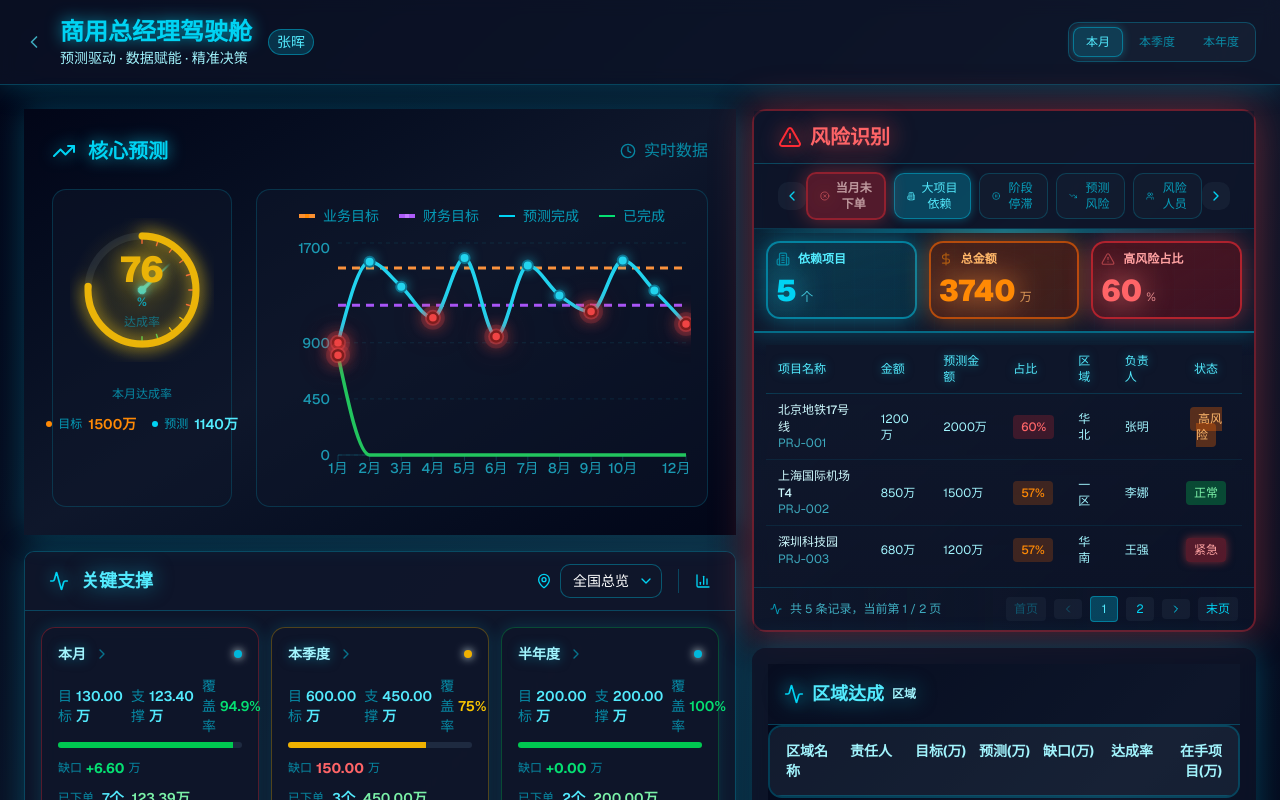
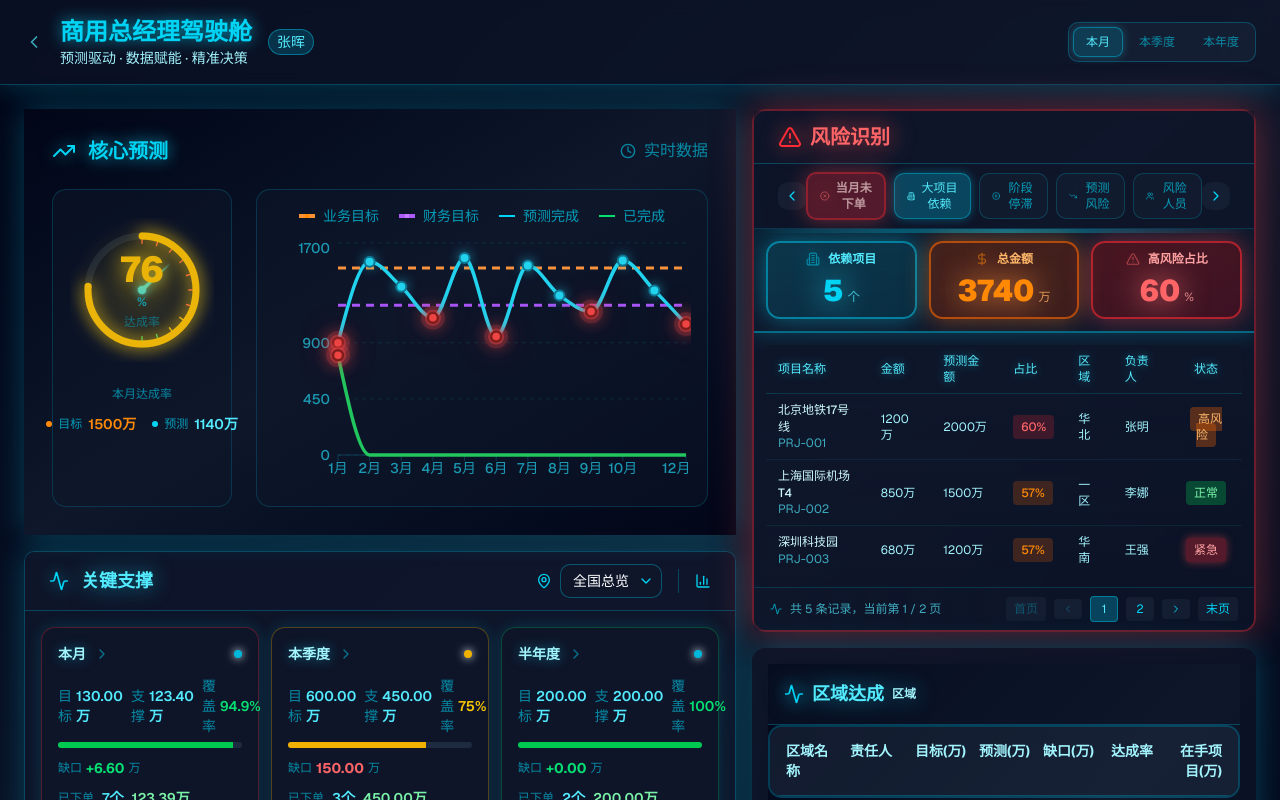
Before and after one commit to navylee1990/coze_jsc, a Next.js app: page /gm in a window 1280 px wide. Both pictures are taken after a click on the button "大项目依赖". Shown: the top 800 px of the page. Built offline with nearby package versions, Linux system fonts and the light colour scheme.

Commit message:
fix: 统一大项目依赖和当月未下单Tab的顶部卡片高度

```diff
--- a/src/components/RiskIdentificationPanel.tsx
+++ b/src/components/RiskIdentificationPanel.tsx
@@ -777,13 +777,13 @@ export default function RiskIdentificationPanel({
               <div className="relative z-10 grid grid-cols-3 gap-3">
                 {/* 依赖项目数卡片 */}
                 <div className={cn(
-                  'relative rounded-xl p-2 overflow-hidden',
+                  'relative rounded-xl p-2 overflow-hidden h-full flex flex-col items-center justify-center',
                   'bg-gradient-to-br from-cyan-900/50 to-cyan-800/30',
                   'border-2 border-cyan-500/60',
                   'shadow-[0_0_25px_rgba(6,182,212,0.5)]'
                 )}>
                   <div className="absolute top-0 right-0 w-20 h-20 bg-cyan-500/20 rounded-full blur-3xl animate-pulse"></div>
-                  <div className="relative z-10">
+                  <div className="relative z-10 w-full flex flex-col items-center justify-center">
                     <div className="flex items-center gap-2 mb-1.5">
                       <Building2 className="w-3.5 h-3.5 text-cyan-400 drop-shadow-[0_0_10px_rgba(6,182,212,1)] animate-pulse" />
                       <div className="text-xs font-bold text-cyan-300">依赖项目</div>
@@ -799,13 +799,13 @@ export default function RiskIdentificationPanel({
 
                 {/* 总金额卡片 */}
                 <div className={cn(
-                  'relative rounded-xl p-2 overflow-hidden',
+                  'relative rounded-xl p-2 overflow-hidden h-full flex flex-col items-center justify-center',
                   'bg-gradient-to-br from-orange-900/50 to-orange-800/30',
                   'border-2 border-orange-500/60',
                   'shadow-[0_0_25px_rgba(249,115,22,0.5)]'
                 )}>
                   <div className="absolute top-0 right-0 w-20 h-20 bg-orange-500/20 rounded-full blur-3xl animate-pulse"></div>
-                  <div className="relative z-10">
+                  <div className="relative z-10 w-full flex flex-col items-center justify-center">
                     <div className="flex items-center gap-2 mb-1.5">
                       <DollarSign className="w-3.5 h-3.5 text-orange-400 drop-shadow-[0_0_10px_rgba(249,115,22,1)] animate-pulse" />
                       <div className="text-xs font-bold text-orange-300">总金额</div>
@@ -821,13 +821,13 @@ export default function RiskIdentificationPanel({
 
                 {/* 高风险占比卡片 */}
                 <div className={cn(
-                  'relative rounded-xl p-2 overflow-hidden',
+                  'relative rounded-xl p-2 overflow-hidden h-full flex flex-col items-center justify-center',
                   'bg-gradient-to-br from-red-900/50 to-red-800/30',
                   'border-2 border-red-500/60',
                   'shadow-[0_0_25px_rgba(239,68,68,0.5)]'
                 )}>
                   <div className="absolute top-0 right-0 w-20 h-20 bg-red-500/20 rounded-full blur-3xl animate-pulse"></div>
-                  <div className="relative z-10">
+                  <div className="relative z-10 w-full flex flex-col items-center justify-center">
                     <div className="flex items-center gap-2 mb-1.5">
                       <AlertTriangle className="w-3.5 h-3.5 text-red-400 drop-shadow-[0_0_10px_rgba(239,68,68,1)] animate-pulse" />
                       <div className="text-xs font-bold text-red-300">高风险占比</div>
@@ -1464,13 +1464,13 @@ export default function RiskIdentificationPanel({
                   <div className="relative z-10 grid grid-cols-3 gap-3">
                     {/* 项目数量卡片 - 增强效果 */}
                     <div className={cn(
-                      'relative rounded-xl p-2 overflow-hidden',
+                      'relative rounded-xl p-2 overflow-hidden h-full flex flex-col items-center justify-center',
                       'bg-gradient-to-br from-red-900/50 to-red-800/30',
                       'border-2 border-red-500/60',
                       'shadow-[0_0_25px_rgba(239,68,68,0.5)]'
                     )}>
                       <div className="absolute top-0 right-0 w-20 h-20 bg-red-500/20 rounded-full blur-3xl animate-pulse"></div>
-                      <div className="relative z-10">
+                      <div className="relative z-10 w-full flex flex-col items-center justify-center">
                         <div className="flex items-center gap-2 mb-1.5">
                           <AlertTriangle className="w-3.5 h-3.5 text-red-400 drop-shadow-[0_0_10px_rgba(239,68,68,1)] animate-pulse" />
                           <div className="text-xs font-bold text-red-300">项目数量</div>
@@ -1486,13 +1486,13 @@ export default function RiskIdentificationPanel({
 
                     {/* 总金额卡片 - 增强效果 */}
                     <div className={cn(
-                      'relative rounded-xl p-2 overflow-hidden',
+                      'relative rounded-xl p-2 overflow-hidden h-full flex flex-col items-center justify-center',
                       'bg-gradient-to-br from-orange-900/50 to-orange-800/30',
                       'border-2 border-orange-500/60',
                       'shadow-[0_0_25px_rgba(251,146,60,0.5)]'
                     )}>
                       <div className="absolute top-0 right-0 w-20 h-20 bg-orange-500/20 rounded-full blur-3xl animate-pulse"></div>
-                      <div className="relative z-10">
+                      <div className="relative z-10 w-full flex flex-col items-center justify-center">
                         <div className="flex items-center gap-2 mb-1.5">
                           <DollarSign className="w-3.5 h-3.5 text-orange-400 drop-shadow-[0_0_10px_rgba(251,146,60,1)]" />
                           <div className="text-xs font-bold text-orange-300">总金额</div>
```
